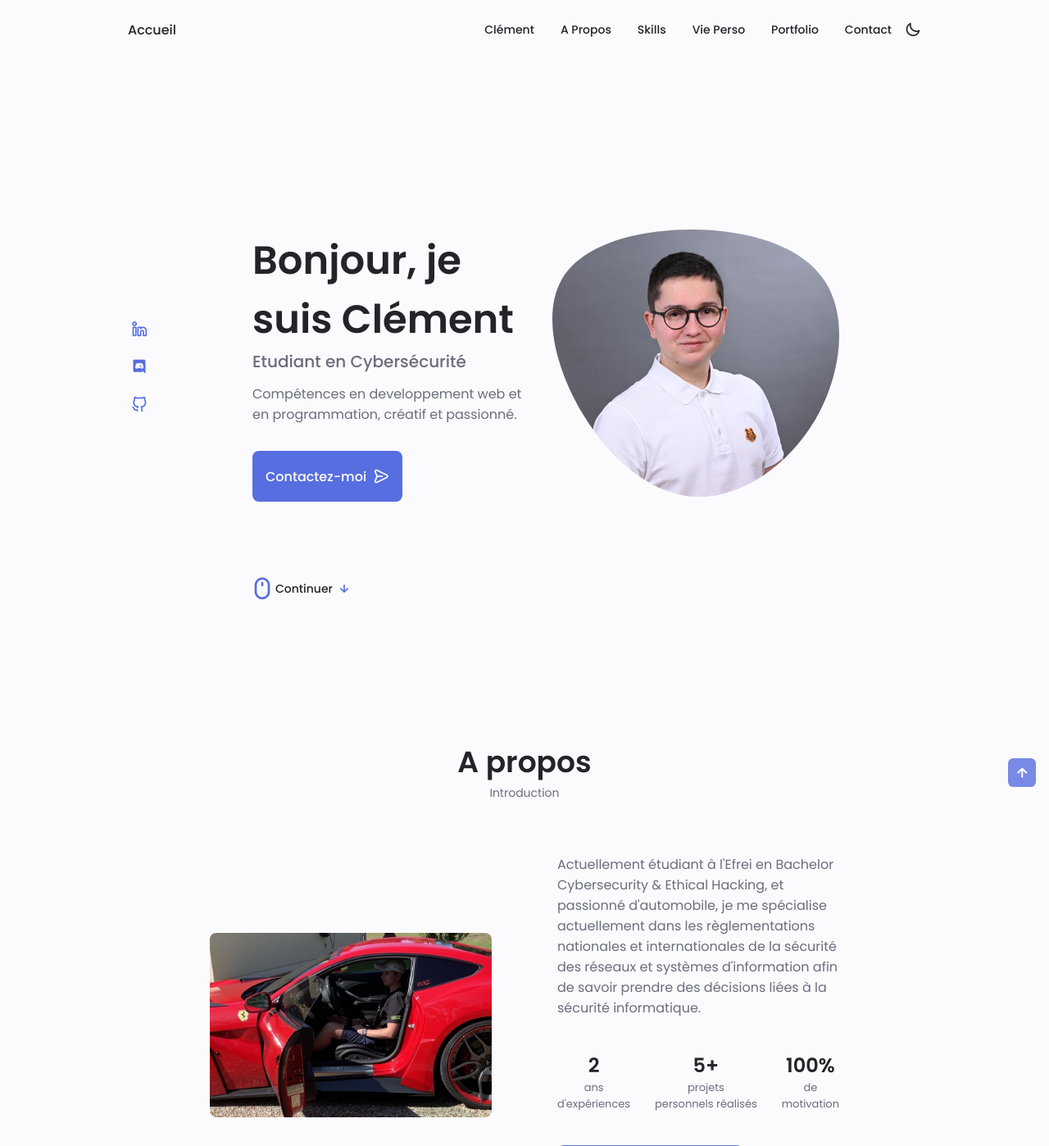
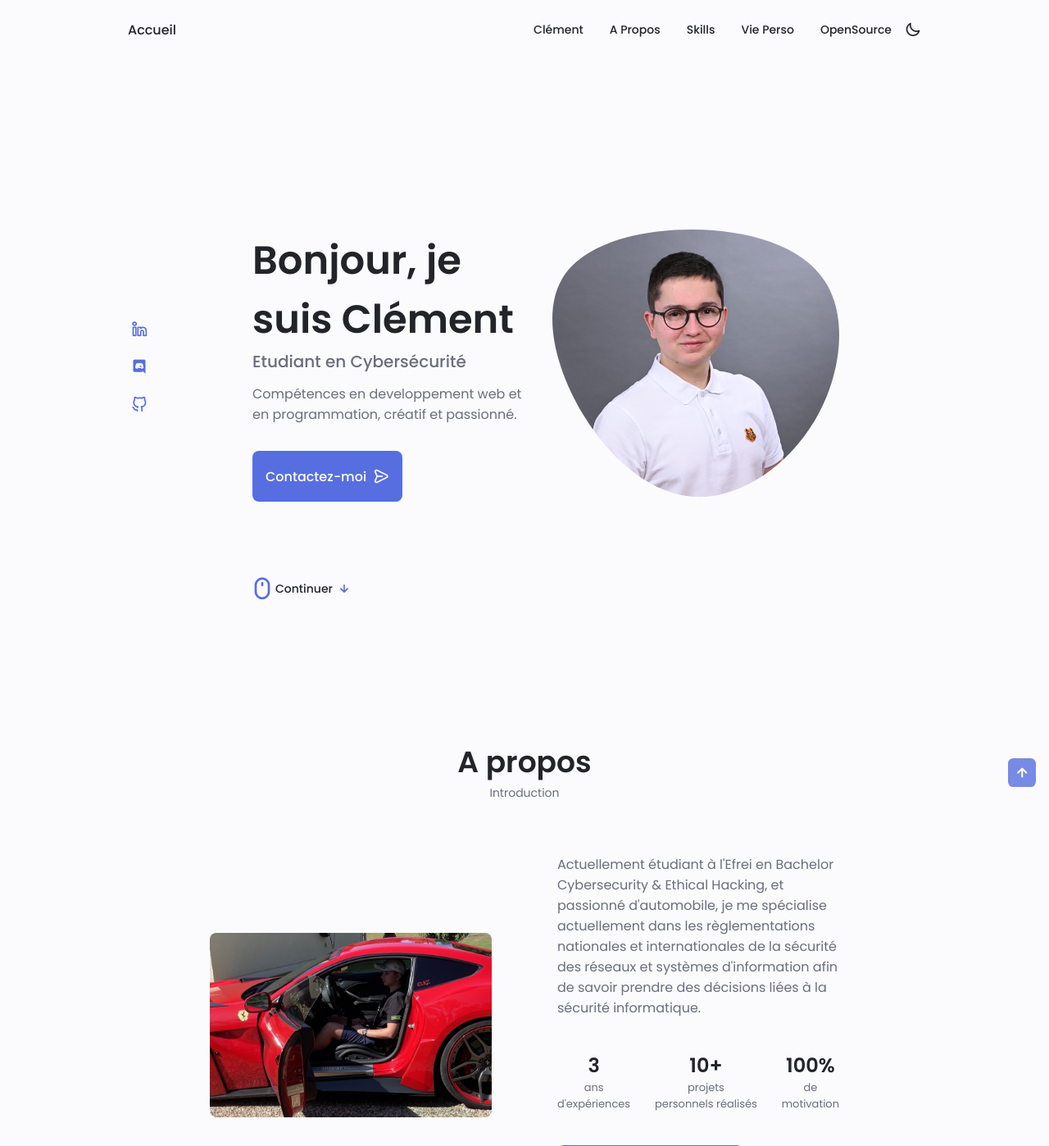
Before and after one commit to Dumssss/Git-prairie, a PHP site: page /clement.php in a window 1280 px wide. Shown: the top 1398 px of the page at 82% size. Run offline with PHP 8.4, Linux system fonts and the light colour scheme.

Commit message:
maj clement.php

```diff
--- a/assets/css/style.css
+++ b/assets/css/style.css
@@ -675,7 +675,7 @@ img {
     outline: none;
 }
 
-/*==================== CONTACT ME ====================*/
+/*==================== CONTACT ME ET OPENSOURCE GIT ====================*/
 .contact__container {
     row-gap: 3rem;
 }
@@ -703,6 +703,11 @@ img {
 
 .contact__subtitle a {
     color: var(--text-color-light);
+    text-decoration: none;
+}
+
+.section__subtitle a:link,
+.section__subtitle a:visited {
     text-decoration: none;
 }
 
--- a/clement.php
+++ b/clement.php
@@ -46,13 +46,8 @@
                         </a>
                     </li>
                     <li class="nav__item">
-                        <a href="#portfolio" class="nav__link">
-                            <i class="uil uil-scenery nav__icon"></i> Portfolio
-                        </a>
-                    </li>
-                    <li class="nav__item">
-                        <a href="#contact" class="nav__link">
-                            <i class="uil uil-message nav__icon"></i> Contact
+                        <a href="#opensource" class="nav__link">
+                            <i class="uil uil-scenery nav__icon"></i> OpenSource
                         </a>
                     </li>
                 </ul>
@@ -147,12 +142,12 @@
                         informatique.</p>
                     <div class="about__info">
                         <div>
-                            <span class="about__info-title">2</span>
+                            <span class="about__info-title">3</span>
                             <span class="about__info-name">ans <br> d&apos;exp&eacute;riences</span>
                         </div>
 
                         <div>
-                            <span class="about__info-title">5&plus;</span>
+                            <span class="about__info-title">10&plus;</span>
                             <span class="about__info-name">projets <br> personnels r&eacute;alis&eacute;s </span>
                         </div>
 
@@ -497,41 +492,22 @@
             </div>
         </section>
 
-        <!--==================== CONTACT ME ====================-->
-        <section class="contact section" id="contact">
-            <h2 class="section__title">Mes Informations</h2>
-            <span class="section__subtitle">Entrer en contact</span>
+        <!--==================== Liked Open Source project ====================-->
+        <section class="contact section" id="contact opensource">
+            <h2 class="section__title" id="opensource">Le projet que j'ai choisi</h2>
+            <span class="section__subtitle"><a href="https://github.com/HoussemDellai/Ferrari">https://github.com/HoussemDellai/Ferrari</a></span>
+                <p style="margin-right: 10%; margin-left: 10%">En tant que fervent passionné d'automobiles,
+                    et plus particulièrement de la prestigieuse marque Ferrari,
+                    le projet Ferrari a instantanément capté mon attention.
+                    Cette application mobile dédiée aux actualités de Ferrari offre bien plus qu'une simple source d'informations.
+                    En intégrant un mode hors ligne, elle promet une expérience utilisateur ininterrompue,
+                    quelque chose d'essentiel pour quelqu'un constamment avide d'actualités sur ces bolides emblématiques.
+                    De plus, la mention du partage de code suggère une approche de développement efficace et bien organisée,
+                    tandis que l'utilisation du modèle de conception MVVM confirme l'engagement envers des pratiques de développement
+                    modernes et modulaires. Choisir un projet open source qui reflète ma passion pour Ferrari tout en offrant des aspects
+                    techniques stimulants était une évidence, et le projet Ferrari remplit parfaitement ces critères,
+                    faisant de lui le choix idéal pour mon engagement dans le monde du développement open source.</p>
 
-            <div class="contact__container container grid">
-                <div>
-                    <div class="contact__information">
-                        <i class="uil uil-phone contact__icon"></i>
-
-                        <div>
-                            <h3 class="contact__title">Appelez-Moi</h3>
-                            <span class="contact__subtitle">+33 7 82 91 05 99</span>
-                        </div>
-                    </div>
-
-                    <div class="contact__information">
-                        <i class="uil uil-at contact__icon"></i>
-
-                        <div>
-                            <h3 class="contact__title">Email</h3>
-                            <span class="contact__subtitle"><a href="mailto:clement.dumas@efrei.net">clement.dumas@efrei.net</a></span>
-                        </div>
-                    </div>
-
-                    <div class="contact__information">
-                        <i class="uil uil-location-point contact__icon"></i>
-
-                        <div>
-                            <h3 class="contact__title">Localisation</h3>
-                            <span class="contact__subtitle">Bordeaux - France</span>
-                        </div>
-                    </div>
-                </div>
-            </div>
         </section>
     </main>
 
```
